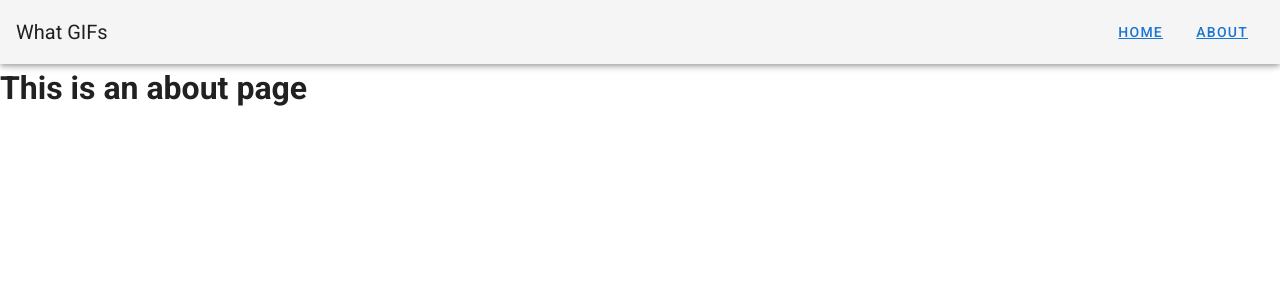
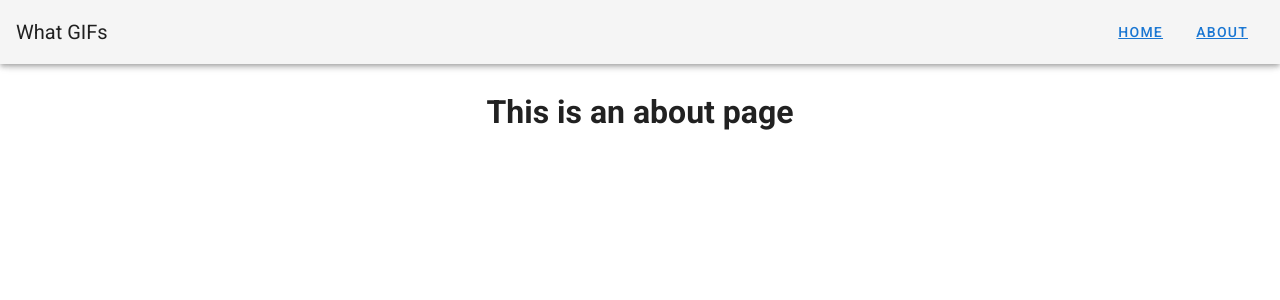
Before and after one commit to JacksonHowe/what-gifs, a Vue app in the folder frontend/: page /about in a window 1280 px wide. Shown: the top 300 px of the page. Built offline with nearby package versions, Linux system fonts and the light colour scheme.

Commit message:
Add giphy attribution (#37)
Co-authored-by: Tyler Brown <tbrown@simplenexus.com>

```diff
--- a/frontend/src/views/About.vue
+++ b/frontend/src/views/About.vue
@@ -1,5 +1,19 @@
 <template>
-  <div class="about">
-    <h1>This is an about page</h1>
-  </div>
+  <v-container fill-height>
+    <v-row class="text-center fill-height">
+      <v-col
+        cols="12"
+        class="mb-2"
+      >
+        <h1>This is an about page</h1>
+      </v-col>
+
+      <v-col
+        cols="12"
+        align-self="end"
+      >
+        <v-img src="../assets/giphy-banner.gif" />
+      </v-col>
+    </v-row>
+  </v-container>
 </template>
```
Also changed, not shown: frontend/src/assets/giphy-banner.gif (added).
